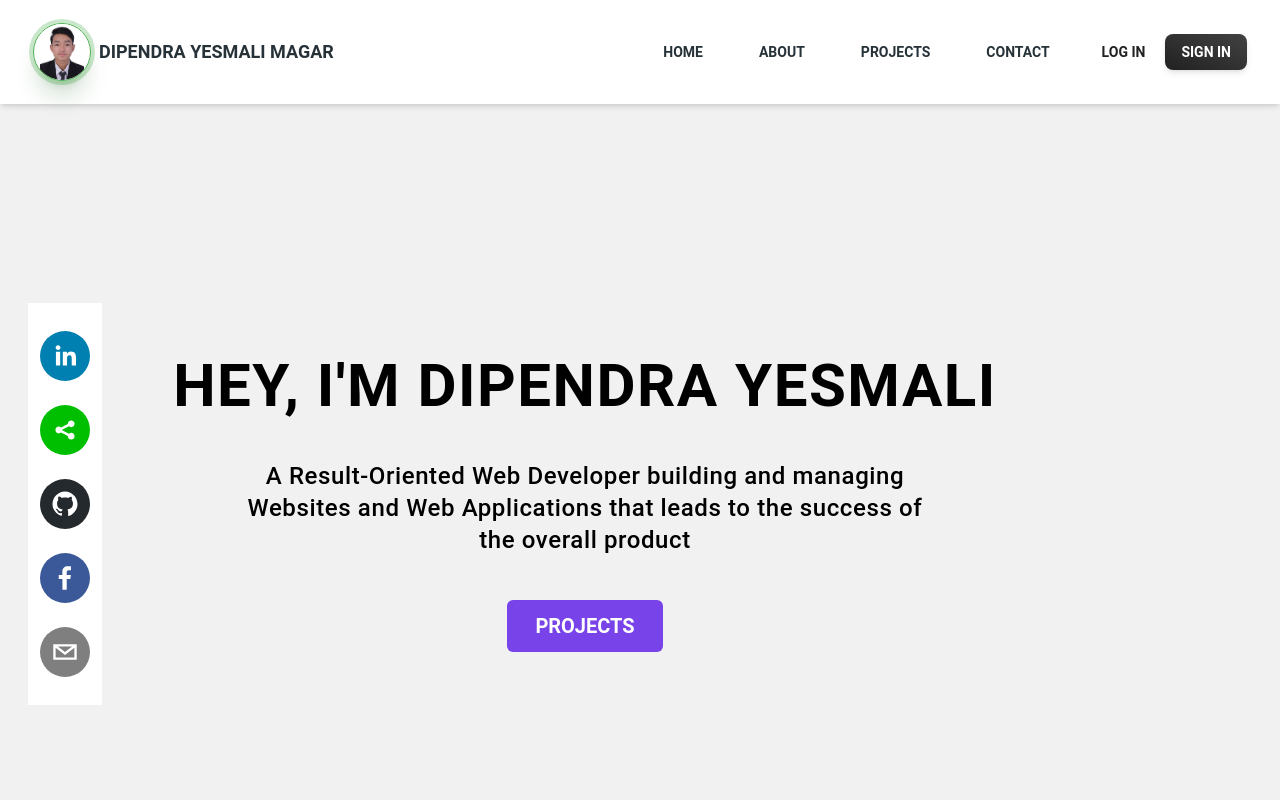
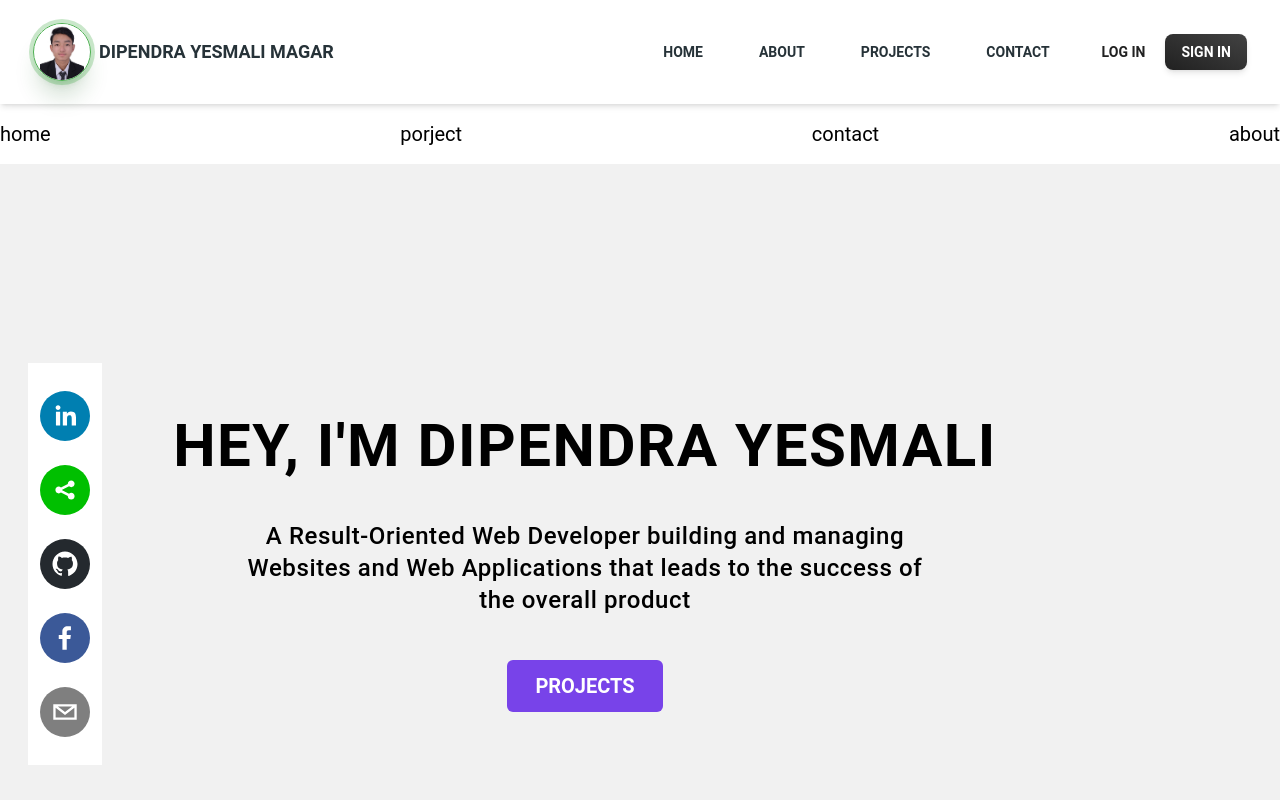
Before and after one commit to ydipen111/Porffolio, a React (Vite) app: page / in a window 1280 px wide. Shown: the top 800 px of the page. Built offline with nearby package versions, Linux system fonts and the light colour scheme.

Commit message:
commiting it

```diff
--- a/src/App.jsx
+++ b/src/App.jsx
@@ -7,6 +7,7 @@ import Home from './Pages/Home'
 import Project from './Pages/Project'
 import About from './Pages/About'
 import Contact from './Pages/Contact'
+import OnePage from './OnePage'
 
 export default function App() {
   useState()
@@ -15,7 +16,7 @@ export default function App() {
     element: <Rootlayout />,
     children: [{
       index: true,
-      element: <Home />
+      element: <OnePage />
     },
     {
       path: 'home-page',
--- /dev/null
+++ b/src/OnePage.jsx
@@ -0,0 +1,35 @@
+import React, { useRef } from 'react'
+import Home from './Pages/Home'
+import Project from './Pages/Project'
+import Contact from './Pages/Contact'
+import About from './Pages/About'
+
+export default function OnePage() {
+  const Homeref = useRef(null)
+  const Projectref = useRef(null)
+  const ContactRef = useRef(null)
+  const AboutRef = useRef(null)
+
+  const handleScroll = (ref) => {
+    ref.current.scrollIntoView({ behavior: 'smooth' });
+  }
+  return (
+    <div>
+      <ul className='flex justify-between py-4 '>
+        <li onClick={() => { handleScroll(Homeref) }} className='text-xl'>home</li>
+        <li onClick={() => { handleScroll(Projectref) }} className='text-xl'>porject</li>
+        <li onClick={() => { handleScroll(ContactRef) }} className='text-xl'>contact</li>
+        <li onClick={() => { handleScroll(AboutRef) }} className='text-xl'>about</li>
+      </ul>
+
+
+      <ul>
+        <li ref={Homeref} className='bg-'>    <Home /> </li>
+        <li ref={Projectref} className='bg-red-300'><Project /> </li>
+        <li ref={ContactRef} className='bg-back-400'> <Contact /> </li>
+        <li ref={AboutRef} className='bg-yellow-300'> <  About /> </li>
+      </ul>
+
+    </div>
+  )
+}
--- a/src/Pages/Header.jsx
+++ b/src/Pages/Header.jsx
@@ -1,4 +1,4 @@
-import React from "react";
+import React, { useRef } from "react";
 import {
   Navbar,
   MobileNav,
@@ -9,10 +9,17 @@ import {
 } from "@material-tailwind/react";
 import { NavLink } from "react-router-dom"; // Keep NavLink for routing
 import myPhoto from './../Photo/myPhoto.jpg';
-import { link } from 'react-scroll'
+
 
 export default function Header() {
   const [openNav, setOpenNav] = React.useState(false);
+  const homeRef = useRef(null);
+  const aboutRef = useRef(null);
+  const projectRef = useRef(null);
+  const contactRef = useRef(null);
+
+
+
 
   React.useEffect(() => {
     window.addEventListener(
@@ -31,22 +38,23 @@ export default function Header() {
   const navList = (
     <ul className="mt-2 mb-4 flex flex-col gap-2 lg:mb-0 lg:mt-0 lg:flex-row lg:items-center lg:gap-12 ">
       <Typography as="li" variant="small" color="blue-gray" className="p-1 font-normal">
-        <NavLink to="/home-page" onClick={() => handleScrollTo('home-page')}>
+        <NavLink to="/home-page"
+          onClick={() => handelScroll(homeRef)}>
           <h1 className="text-sm font-bold hover:text-customPurple duration-500">HOME</h1>
         </NavLink>
       </Typography>
       <Typography as="li" variant="small" color="blue-gray" className="p-1 font-normal">
-        <NavLink to="/about-page" onClick={() => handleScrollTo('about-page')}>
+        <NavLink to="/about-page" onClick={() => handelScroll(aboutRef)}>
           <h1 className="text-sm font-bold hover:text-customPurple duration-500">ABOUT</h1>
         </NavLink>
       </Typography>
       <Typography as="li" variant="small" color="blue-gray" className="p-1 font-normal">
-        <NavLink to="/project-page" onClick={() => handleScrollTo('project-page')}>
+        <NavLink to="/project-page" onClick={() => handelScroll(projectRef)}>
           <h1 className="text-sm font-bold hover:text-customPurple duration-500">PROJECTS</h1>
         </NavLink>
       </Typography>
       <Typography as="li" variant="small" color="blue-gray" className="p-1 font-normal">
-        <NavLink to="/contact-page" onClick={() => handleScrollTo('contact-page')}>
+        <NavLink to="/contact-page" onClick={() => handelScroll(contactRef)}>
           <h1 className="text-sm font-bold hover:text-customPurple">CONTACT</h1>
         </NavLink>
       </Typography>
--- a/src/Rootlayout.jsx
+++ b/src/Rootlayout.jsx
@@ -1,11 +1,13 @@
 import React from 'react'
 import Header from './Pages/Header'
 import { Outlet } from 'react-router-dom'
+import OnePage from './OnePage'
 
 export default function Rootlayout() {
   return (
     <div className=''>
       <Header />
+      {/* <OnePage /> */}
       <Outlet />
 
     </div>
```
Also changed, not shown: src/Learn.txt (added).
